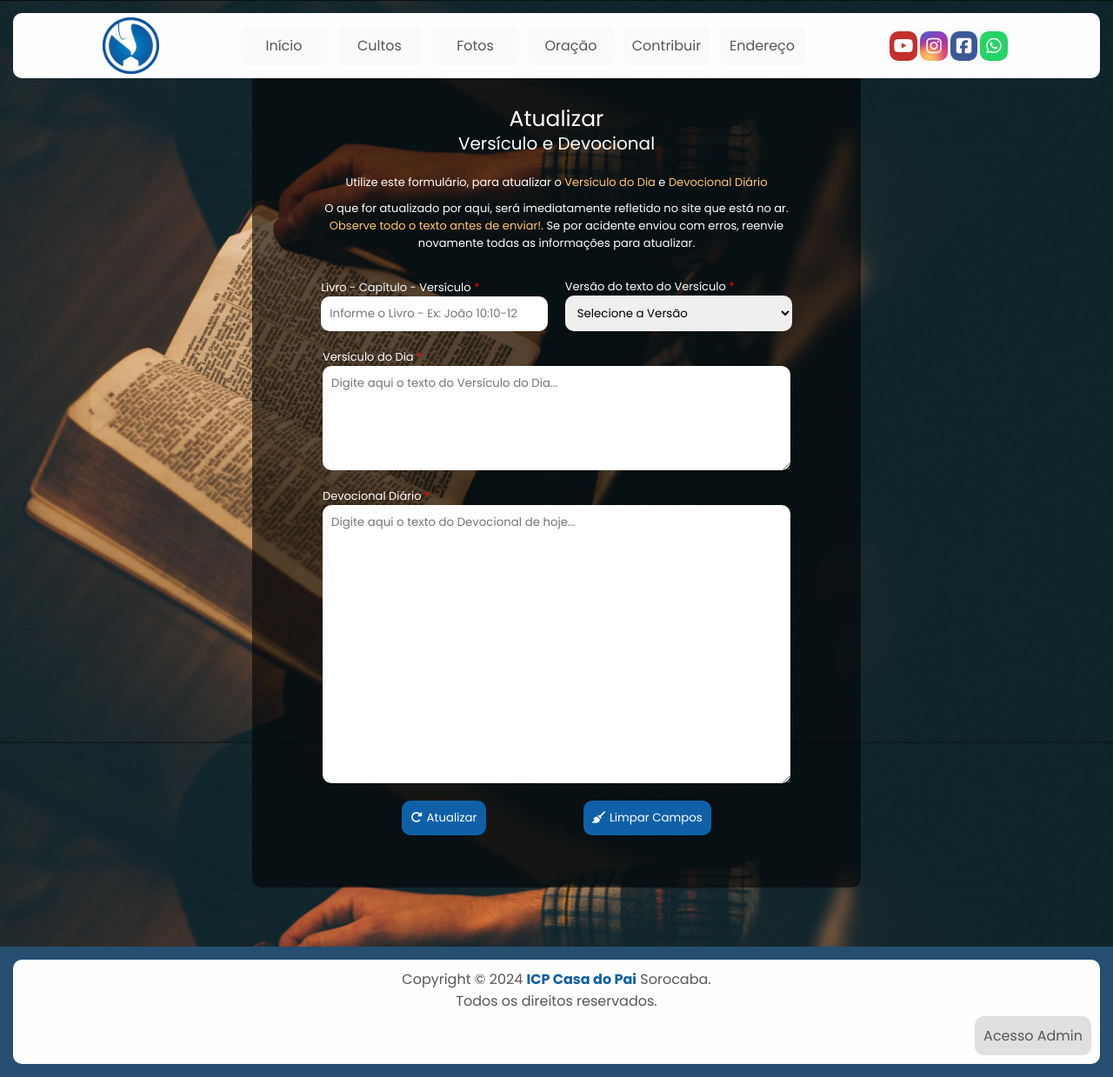
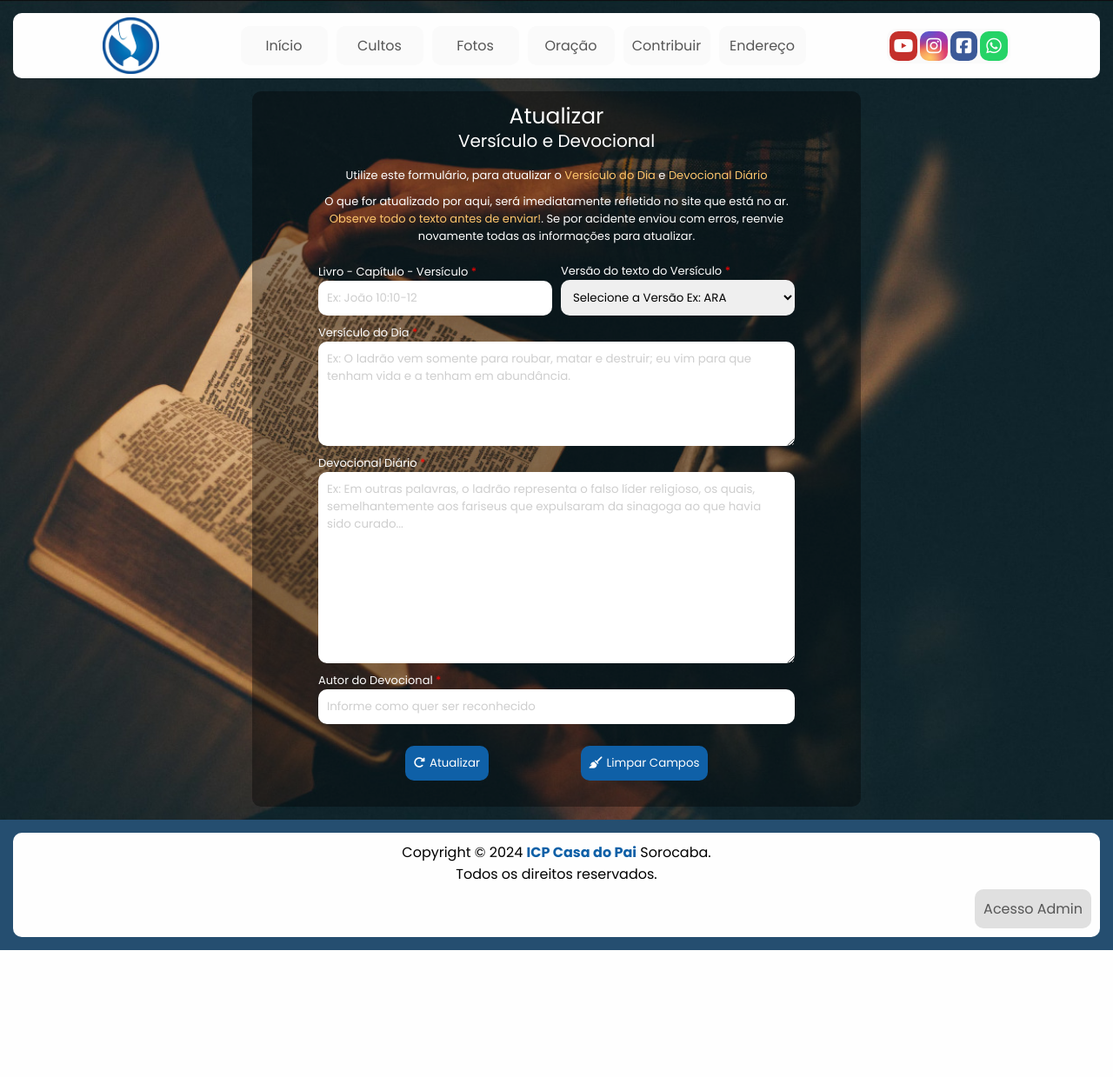
Before and after one commit to wesleyaguiarlopes/site-icp-casa-do-pai-sorocaba, a PHP site: page /atualizar-devocional.php in a window 1280 px wide. Shown: the whole page at 87% size. After the commit the page ends 1093 px from the top, so only its background shows below. Run offline with PHP 8.4, Linux system fonts and the light colour scheme; some libraries are stand-ins or nearby versions.

Commit message:
Add the author's name field to the devotional registration

```diff
--- a/assets/css/responsive.css
+++ b/assets/css/responsive.css
@@ -307,43 +307,3 @@
         }
     }
 }
-
-/* update verse of the day and daily devotional - atualizar-devocional.html */
-
-@media (max-width: 836px) {
-
-    #update-devotional-verse {
-
-        .group {
-            flex-direction: column;
-        }
-
-        form > div > div{
-            width: 93%;
-            margin-bottom: 10px;
-        }
-    }
-}
-
-@media (max-width: 768px) {
-
-    #update-devotional-verse {
-        padding: 40px 5px;
-    }
-}
-
-@media (max-width: 620px) {
-
-    #update-devotional-verse {
-        form {
-            padding: 0px;
-        }
-    }
-}
-
-@media (max-height: 820px) {
-
-    #update-devotional-verse {
-        height: auto;
-    }
-}
--- a/assets/css/style.css
+++ b/assets/css/style.css
@@ -902,103 +902,3 @@ body {
         color: var(--color-level1);
     }
 }
-
-/* update verse of the day and daily devotional - atualizar-devocional.html */
-
-#update-devotional-verse {
-    color: var(--color-level3);
-    background-image: url('../images/devotional-verse/person-meditating-on-the-word.jpg');
-    background-repeat: no-repeat;
-    background-size: cover;
-    background-attachment: fixed;
-    padding-top: 68px;
-    padding-bottom: 68px;
-
-    .title {
-        font-size: 25px;
-    }
-
-    .subtitle {
-        margin-top: -6px;
-        font-size: 20px;
-    }
-
-    .title, .subtitle {
-        font-weight: normal;
-        text-align: center;
-    }
-
-    form {
-        max-width: 700px;
-        margin: auto;
-        border-radius: 10px;
-        background-color: #00000093;
-        padding: 50px;
-        font-size: 13px;
-    }
-
-    .guidelines {
-        text-align: center;
-
-        p {
-            margin: 10px;
-        }
-    }
-
-    form > div {
-        padding: 10px;
-    }
-
-    form > div > div {
-        width: 45%;
-        display: flex;
-        flex-direction: column;
-    }
-
-    input, select, textarea {
-        border: none;
-        border-radius: 10px;
-        padding: 10px;
-    }
-
-    .container-msg {
-        display: flex;
-        flex-direction: column;
-        width: 93%;
-        margin: 0 auto;
-    }
-
-    span {
-        color: #fec66d;
-    }
-
-    .asterisk {
-        color: red;
-    }
-
-    .btn-form, .group {
-        display: flex;
-        align-items: center;
-        justify-content: space-evenly;
-    }
-
-    .btn-form button {
-        background-color: var(--color-level1);
-        border: none;
-        color: var(--color-level3);
-        padding: 10px;
-        border-radius: 10px;
-
-        display: flex;
-        align-items: center;
-        justify-content: space-evenly;
-    }
-
-    .btn-form button:hover {
-        background-color: #3171a8;
-    }
-
-    .btn-form i {
-        margin-right: 5px;
-    }
-}
--- /dev/null
+++ b/assets/css/update-devotional-verse.css
@@ -0,0 +1,167 @@
+#content {
+    display: flex;
+    min-height: calc(100vh - 148px);
+
+    #update-devotional-verse {
+        color: var(--color-level3);
+        background-image: url('../images/devotional-verse/person-meditating-on-the-word.jpg');
+        background-repeat: no-repeat;
+        background-size: cover;
+        background-attachment: fixed;
+        padding-top: 105px;
+        padding-bottom: 15px;
+        flex: 1 1 0;
+
+        .update-form {
+            max-width: 700px;
+            margin: auto;
+            border-radius: 10px;
+            background-color: #0000005e;
+            padding: 10px 50px;
+            font-size: 13px;
+
+            div {
+                padding: 5px;
+            }
+
+            input, select, textarea {
+                border: none;
+                border-radius: 10px;
+                padding: 10px;
+            }
+
+            input::placeholder,
+            textarea::placeholder {
+                color: #cecece;
+            }
+
+            span {
+                color: #fec66d;
+            }
+
+            .asterisk {
+                color: red;
+            }
+
+            .title {
+                font-size: 25px;
+            }
+
+            .subtitle {
+                margin-top: -6px;
+                font-size: 20px;
+            }
+
+            .title, .subtitle {
+                font-weight: normal;
+                text-align: center;
+            }
+
+            .guidelines {
+                text-align: center;
+
+                p {
+                    margin: 10px;
+                }
+            }
+
+            .group {
+                display: flex;
+                align-items: center;
+                justify-content: space-evenly;
+                margin: 0 auto;
+                width: 93%;
+                padding: 0;
+
+                .items-form {
+                    width: 50%;
+                    display: flex;
+                    flex-direction: column;
+                }
+
+                .author {
+                    width: 100%;
+                }
+            }
+
+            .container-msg {
+                display: flex;
+                flex-direction: column;
+                width: 93%;
+                margin: 0 auto;
+            }
+
+            .btn-form {
+                display: flex;
+                align-items: center;
+                justify-content: space-evenly;
+                padding: 20px;
+
+                button {
+                    background-color: var(--color-level1);
+                    border: none;
+                    color: var(--color-level3);
+                    padding: 10px;
+                    border-radius: 10px;
+
+                    display: flex;
+                    align-items: center;
+                    justify-content: space-evenly;
+                }
+
+                button:hover {
+                    background-color: #3171a8;
+                }
+
+                i {
+                    margin-right: 5px;
+                }
+            }
+        }
+    }
+
+    @media (max-width: 836px) {
+
+        #update-devotional-verse {
+            .update-form {
+                .group {
+                    flex-direction: column;
+
+                    .items-form {
+                        width: 100%;
+                    }
+                }
+            }
+        }
+    }
+
+    @media (max-width: 740px) {
+        #update-devotional-verse {
+            padding-top: 85px;
+            background-attachment: scroll;
+            background-position: left;
+        }
+    }
+
+    @media (max-width: 620px) {
+
+        #update-devotional-verse {
+            .update-form {
+                padding: 0;
+
+                .btn-form {
+                    button {
+                        font-size: 12px;
+                    }
+                }
+            }
+        }
+    }
+
+    @media (max-height: 820px) {
+
+        #update-devotional-verse {
+            height: auto;
+        }
+    }
+}
--- a/atualizar-devocional.php
+++ b/atualizar-devocional.php
@@ -14,8 +14,7 @@
         <!-- import -->
         <link rel="stylesheet" type="text/css" href="assets/css/reset-css-and-color-palette.css?v=005">
         <link rel="stylesheet" type="text/css" href="assets/css/header.css?v=005">
-        <link rel="stylesheet" type="text/css" href="assets/css/style.css?v=005">
-        <link rel="stylesheet" type="text/css" href="assets/css/responsive.css?v=005">
+        <link rel="stylesheet" type="text/css" href="assets/css/update-devotional-verse.css?v=005">
         <link rel="stylesheet" type="text/css" href="assets/css/footer.css?v=005">
 
         <!-- browser visual settings -->
@@ -51,7 +50,7 @@
         </header>
         <main id="content">
             <section id="update-devotional-verse">
-                <form action="/assets/php/update-devotional-verse.php" method="POST">
+                <form class="update-form" action="/assets/php/update-devotional-verse" method="POST">
                     <h2 class="title">Atualizar</h2>
                     <h3 class="subtitle">Versículo e Devocional</h3>
                     <div class="guidelines">
@@ -63,14 +62,14 @@
                             <label for="bible-book">Livro - Capítulo - Versículo
                                 <span class="asterisk">*</span>
                             </label>
-                            <input type="text" name="bible-book" placeholder="Informe o Livro - Ex: João 10:10-12" required>
+                            <input type="text" name="bible-book" placeholder="Ex: João 10:10-12" required autocomplete="off">
                         </div>
                         <div class="items-form">
                             <label for="bible-version">Versão do texto do Versículo
                                 <span class="asterisk">*</span>
                             </label>
                             <select name="bible-version" required>
-                                <option value="">Selecione a Versão</option>
+                                <option value="">Selecione a Versão Ex: ARA</option>
                                 <option value="ARA">ARA - Almeida Revista e Atualizada</option>
                                 <option value="ARC">ARC - Almeida Revista e Corrigida</option>
                                 <option value="NTLH">NTLH - Nova Tradução na Linguagem de Hoje</option>
@@ -83,16 +82,24 @@
                         <label for="text-verse-of-the-day">Versículo do Dia
                             <span class="asterisk">*</span>
                         </label>
-                        <textarea name="text-verse-of-the-day" rows="5" placeholder="Digite aqui o texto do Versículo do Dia..." required></textarea>
+                        <textarea name="text-verse-of-the-day" rows="5" placeholder="Ex: O ladrão vem somente para roubar, matar e destruir; eu vim para que tenham vida e a tenham em abundância." required autocomplete="off"></textarea>
                     </div>
                     <div class="container-msg">
                         <label for="daily-devotional-text">Devocional Diário
                             <span class="asterisk">*</span>
                         </label>
-                        <textarea name="daily-devotional-text" rows="15" placeholder="Digite aqui o texto do Devocional de hoje..." required></textarea>
+                        <textarea name="daily-devotional-text" rows="10" placeholder="Ex: Em outras palavras, o ladrão representa o falso líder religioso, os quais, semelhantemente aos fariseus que expulsaram da sinagoga ao que havia sido curado..." required autocomplete="off"></textarea>
+                    </div>
+                    <div class="group">
+                        <div class="items-form author">
+                            <label for="author-name">Autor do Devocional
+                                <span class="asterisk">*</span>
+                            </label>
+                            <input type="text" name="author-name" placeholder="Informe como quer ser reconhecido" required autocomplete="off">
+                        </div>
                     </div>
                     <div class="btn-form">
-                        <button type="submit" name="btn_update-devotional-verse" title="Clique para Atualizar o Versículo do Dia e o Devocional Diário">
+                        <button type="submit" name="btn-update-devotional-verse" title="Clique para Atualizar o Versículo do Dia e o Devocional Diário">
                             <i class="fa-solid fa-rotate-right"></i>
                             Atualizar
                         </button>
```
Also changed, not shown: assets/php/update-devotional-verse.php (+10 -9 lines).
